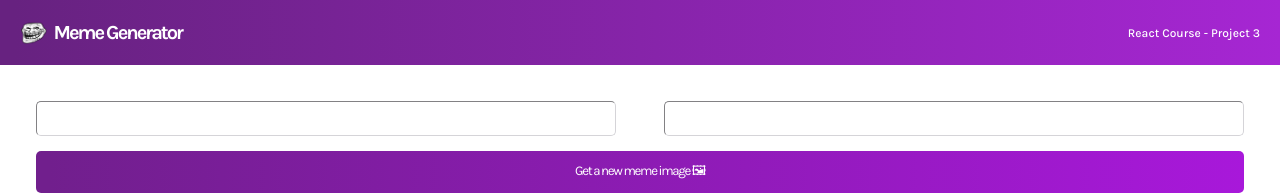
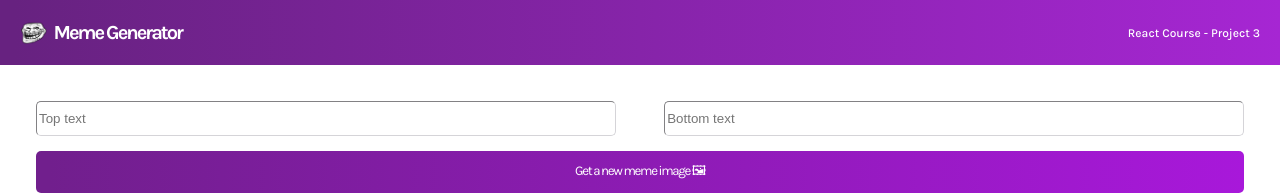
Before and after one commit to Yangus-W/meme-generator, a React (Create React App) app: page / in a window 1280 px wide. Shown: the top 195 px of the page. Built offline with nearby package versions, Linux system fonts and the light colour scheme.

Commit message:
Add placeholder to form inputs

```diff
--- a/src/Form.js
+++ b/src/Form.js
@@ -4,8 +4,16 @@ function Form() {
     return (
         <form className="form">
             <div className="form--input">
-                <input className="form--input_child" type="text"/>
-                <input className="form--input_child" type='text'/>
+                <input
+                    className="form--input_child"
+                    type="text"
+                    placeholder="Top text"
+                />
+                <input
+                    className="form--input_child"
+                    type="text"
+                    placeholder="Bottom text"
+                />
             </div>
             <button className="form--button">Get a new meme image 🖼</button>
         </form>
```
